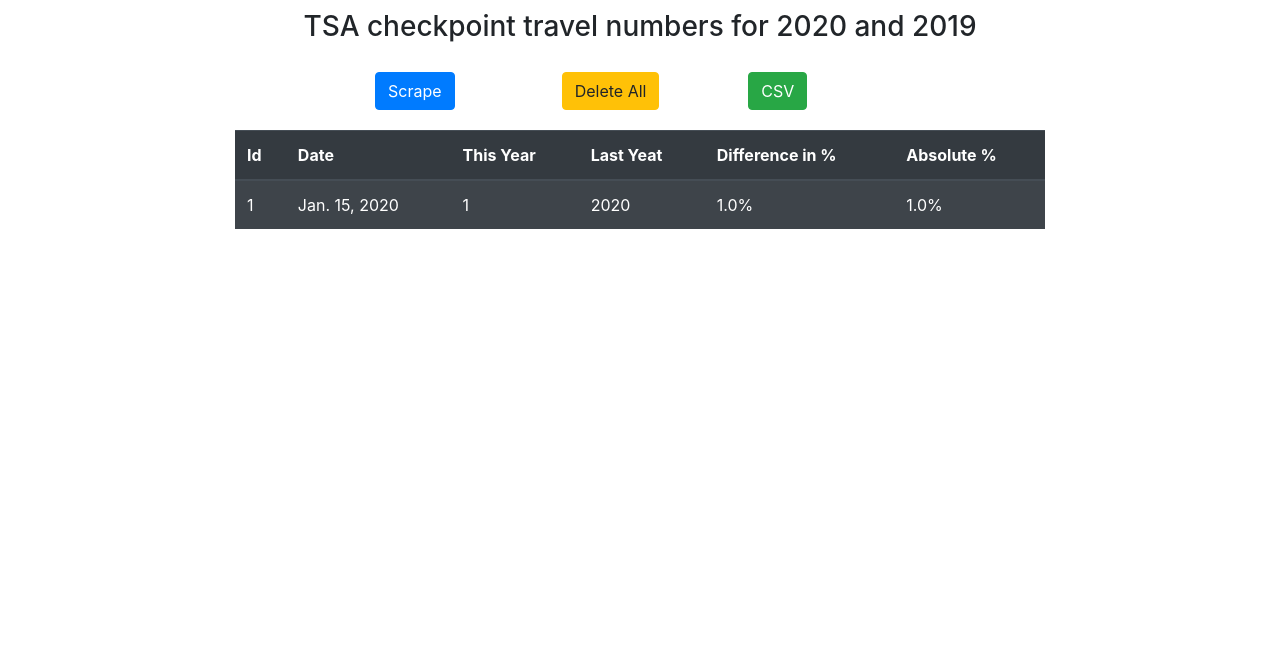
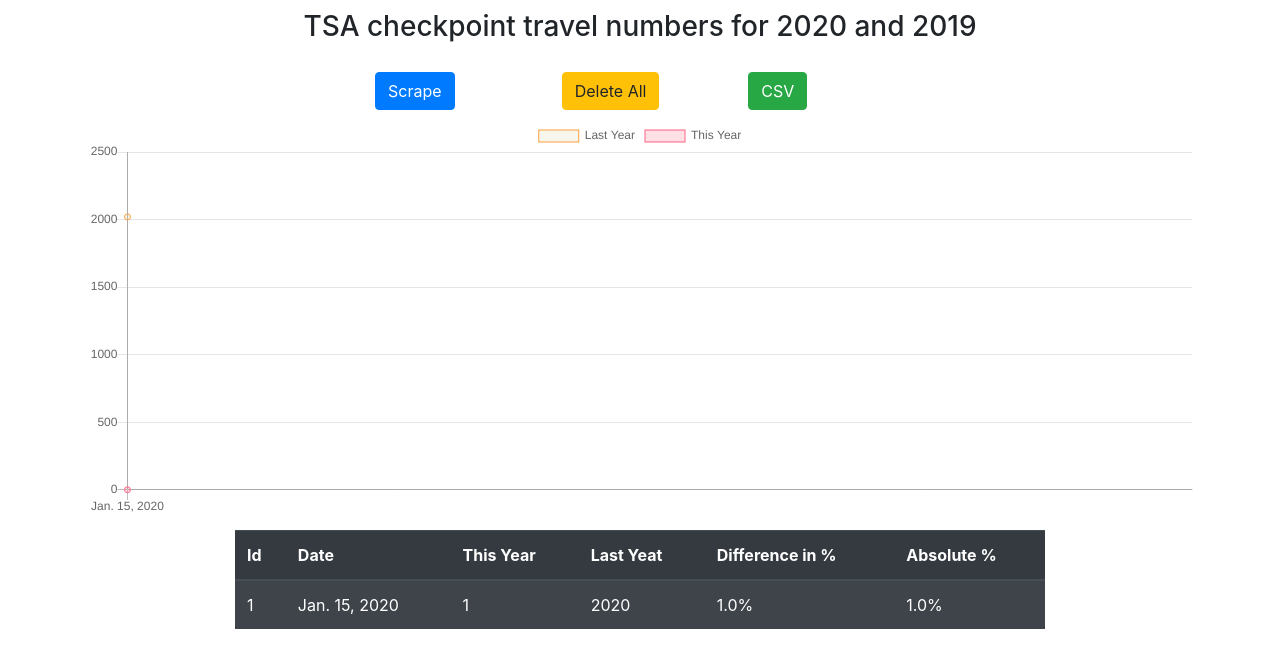
Before and after one commit to aleksandrgaranin/data-scraper, a Django app: page / in a window 1280 px wide. Shown: the top 668 px of the page. Run offline with Django 3.2, Linux system fonts and the light colour scheme; tables that the repository leaves empty hold one stand-in row (values such as "Sample post"); some libraries are stand-ins or nearby versions.

Commit message:
added Chart1

```diff
--- a/data_scraper/scraper/templates/scraper/result.html
+++ b/data_scraper/scraper/templates/scraper/result.html
@@ -27,10 +27,12 @@
           <a class="btn btn-success" href="/export-csv">CSV</a>
         </div>
       </div>
-
+        <div class="chart">
+          <canvas id="myChart" width="400" height="400"></canvas>
+        </div>
       <div class="row" style="padding: 10px; justify-content: center">
         <div class="col-md-9">
-          <table class="table table-striped table-dark">
+          <table id="dataTable" class="table table-striped table-dark">
             <thead>
               <tr>
                 <th scope="col">Id</th>
@@ -57,6 +59,7 @@
           </table>
         </div>
       </div>
+
     </div>
 
       <div class="container">
@@ -65,4 +68,91 @@
 
 
 </body>
+
+<script src="https://cdn.jsdelivr.net/npm/chart.js@2.8.0"></script>
+
+<script>
+
+function BuildChart(labels, values, chartTitle) {
+  var ctx = document.getElementById("myChart").getContext('2d');
+  var myChart = new Chart(ctx, {
+    type: 'line',
+    data: {
+      labels: labels, // Our labels
+      datasets: [{
+        label: chartTitle[1], // Name the series
+        data: values[1], // Our values
+        backgroundColor: [ // Specify custom colors
+          'rgba(215, 209,  164, 0.2)'
+        ],
+        borderColor: [ // Add custom color borders
+          'rgba(255, 159, 64, 1)'
+        ],
+        borderWidth: 1, // Specify bar border width
+      },{
+
+        label: chartTitle[0], // Name the series
+        data: values[0], // Our values
+        backgroundColor: [ // Specify custom colors
+          'rgba(255, 99, 132, 0.2)',
+        ],
+        borderColor: [ // Add custom color borders
+          'rgba(255,99,132,1)',
+        ],
+        borderWidth: 1, // Specify bar border width
+      }]
+    },
+    options: {
+      responsive: true, // Instruct chart js to respond nicely.
+      maintainAspectRatio: false, // Add to prevent default behavior of full-width/height
+    }
+  });
+  return myChart;
+}
+
+
+var table = document.getElementById('dataTable');
+var json = []; // First row needs to be headers
+var headers =[];
+for (var i = 0; i < table.rows[0].cells.length; i++) {
+  headers[i] = table.rows[0].cells[i].innerHTML.toLowerCase().replace(/ /gi, '');
+}
+
+// Go through cells
+for (var i = 1; i < table.rows.length; i++) {
+  var tableRow = table.rows[i];
+  var rowData = {};
+  for (var j = 0; j < tableRow.cells.length; j++) {
+    rowData[headers[j]] = tableRow.cells[j].innerHTML;
+  }
+
+  json.push(rowData);
+}
+
+console.log(json);
+
+var labels = json.map(function (e) {
+  return e.date;
+});
+console.log(labels); // ["2016", "2017", "2018", "2019"]
+
+// Map JSON values back to values array
+var values1 = json.map(function (e) {
+  return e.thisyear;
+});
+
+var values2 = json.map(function (e) {
+  return e.lastyeat;
+});
+
+var values = [values1,values2]
+
+var chartTitle = ['This Year','Last Year']
+
+console.log(values); // ["10", "25", "55", "120"]
+
+var chart = BuildChart(labels, values, chartTitle);
+
+</script>
+
 </html>
```
